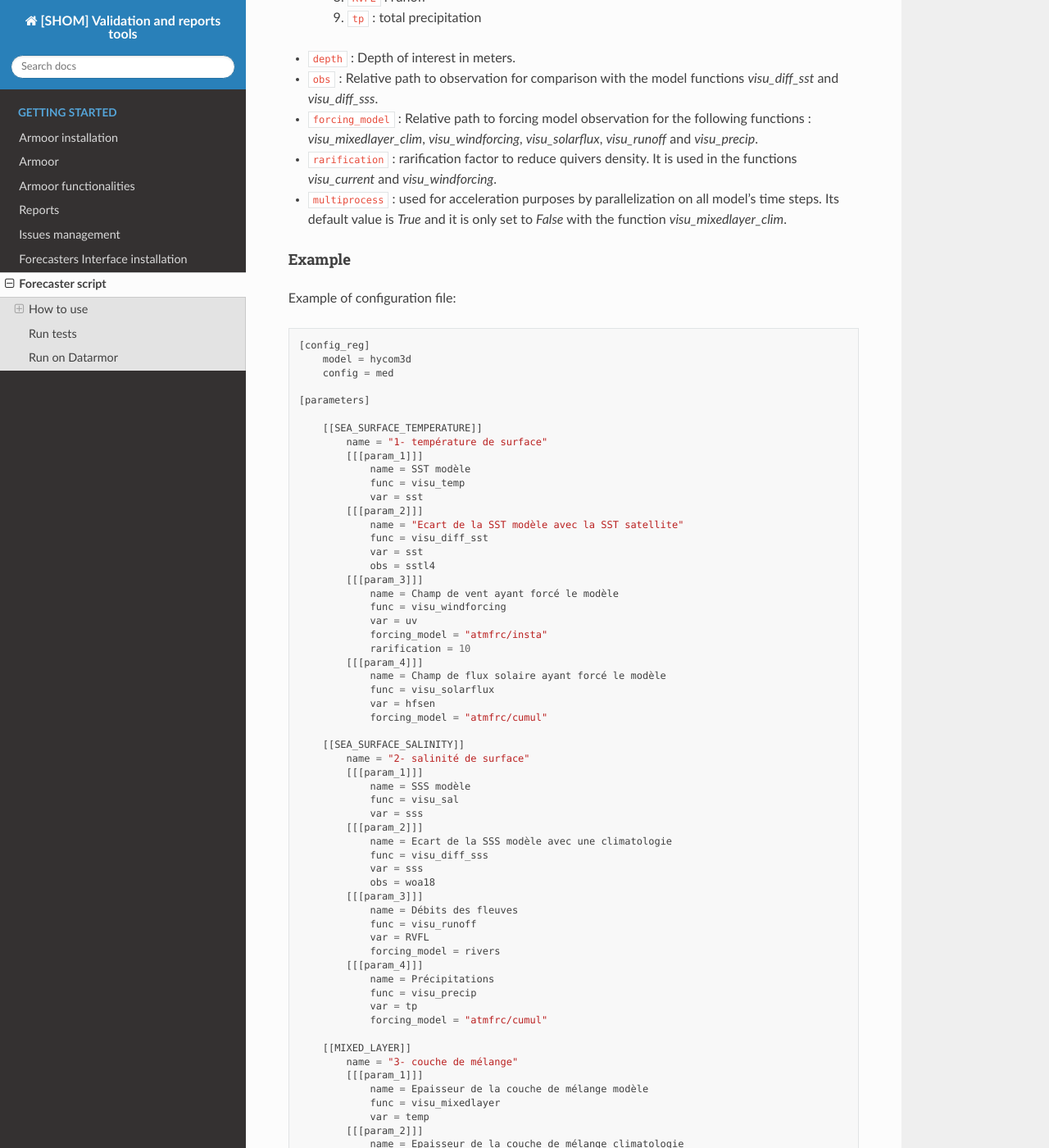
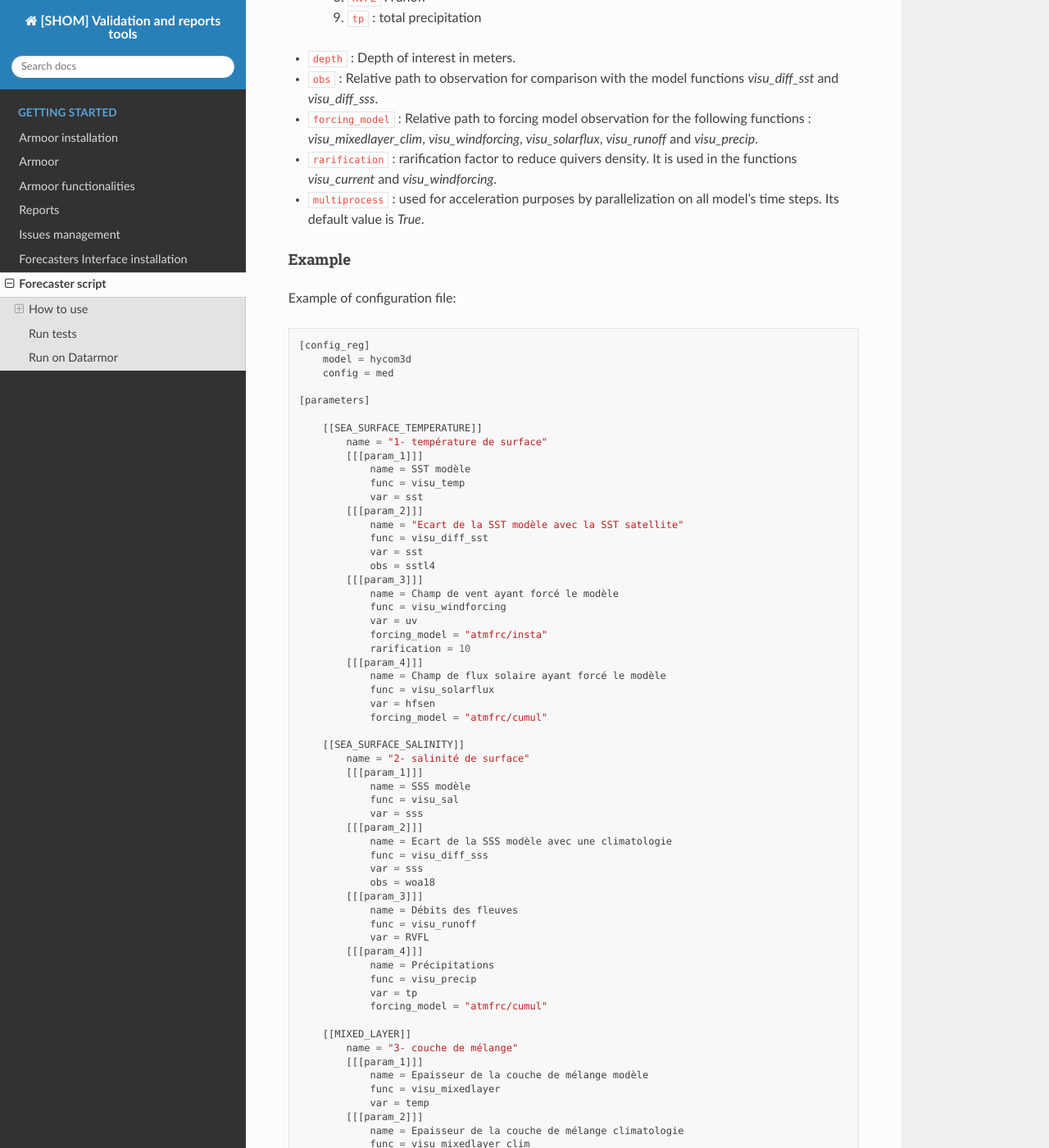
Before and after one commit to shom-fr/armoor, a Sphinx documentation site: the page built from docs/source/hmi.rst, in a window 1280 px wide and 1400 px high, scrolled down 2685 px. Shown: the whole window at 82% size. Built offline with Sphinx 7.4.7 and the Read the Docs theme 2.0.0, drawn with Linux system fonts in a browser that asks for light colours.

Commit message:
River runoff fix for multi values

```diff
--- a/docs/source/hmi.rst
+++ b/docs/source/hmi.rst
@@ -125,7 +125,7 @@ Here are the different possible attributes and their purpose:
 
 * ``rarification`` : rarification factor to reduce quivers density. It is used in the functions *visu_current* and *visu_windforcing*.
 
-* ``multiprocess`` : used for acceleration purposes by parallelization on all model's time steps. Its default value is *True* and it is only set to *False* with the function *visu_mixedlayer_clim*.
+* ``multiprocess`` : used for acceleration purposes by parallelization on all model's time steps. Its default value is *True*.
 
 
 Example
@@ -177,7 +177,6 @@ Example of configuration file::
                 name = Débits des fleuves
                 func = visu_runoff
                 var = RVFL
-                forcing_model = rivers
             [[[param_4]]]
                 name = Précipitations
                 func = visu_precip
```
Also changed, not shown: 5 other files.
